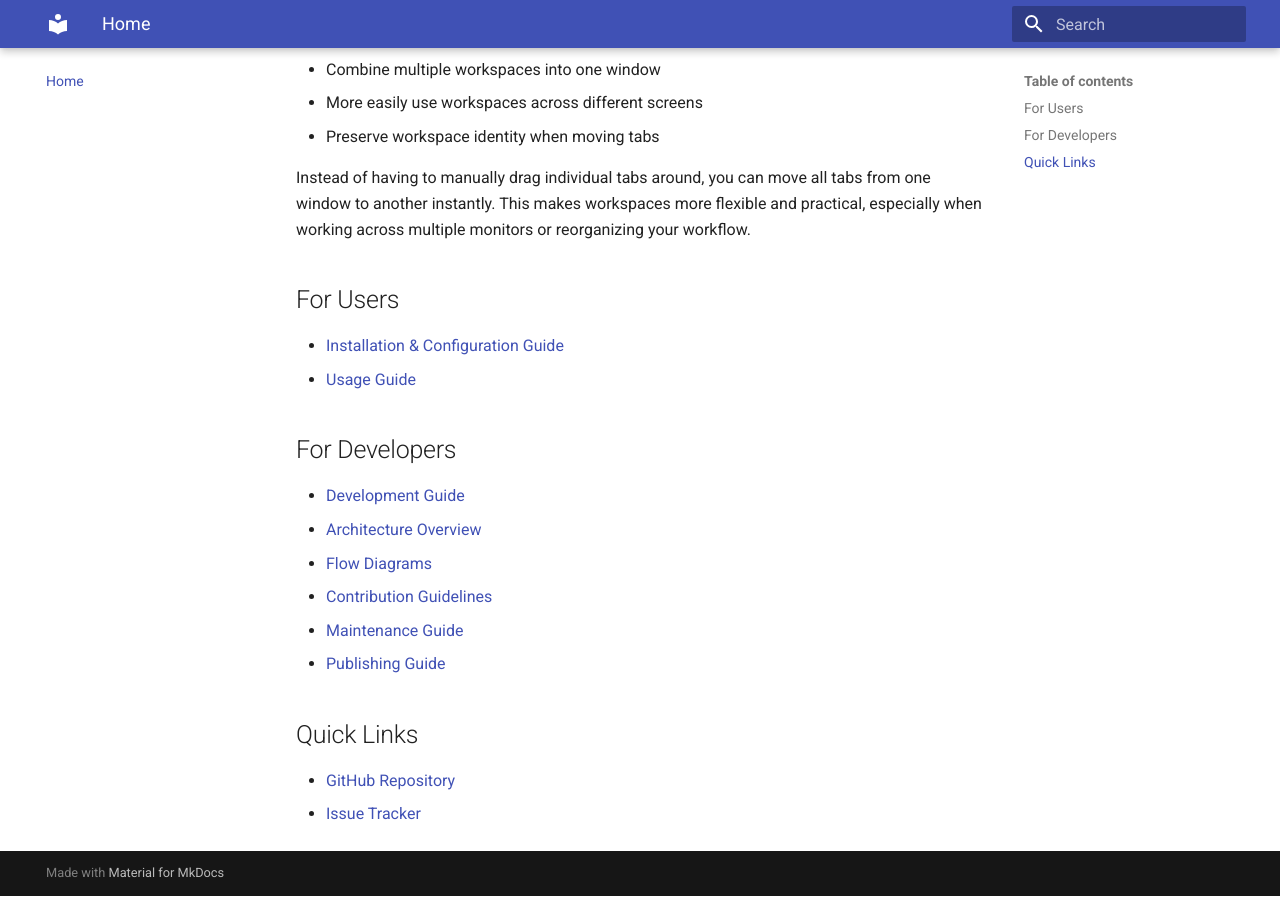
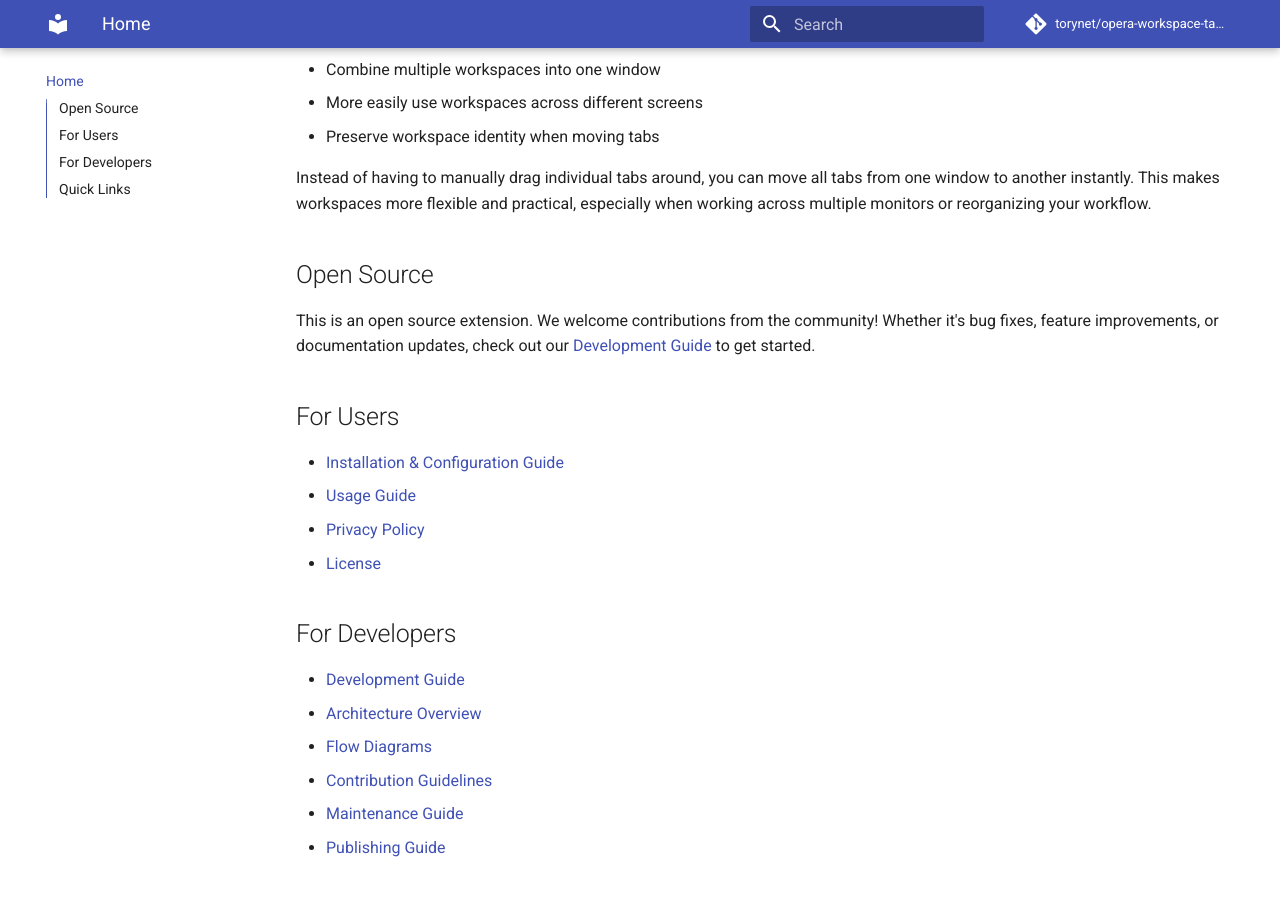
Before and after one commit to torynet/opera-workspace-tab-manager, an MkDocs documentation site: the page built from docs/index.md, in a window 1280 px wide and 900 px high, scrolled down 341 px. Built offline with MkDocs 1.6.1 and Material for MkDocs 9.7.7, drawn with Linux system fonts in a browser that asks for light colours; comment, search, counter and statistics services are not loaded.

```diff
--- a/docs/index.md
+++ b/docs/index.md
@@ -11,10 +11,16 @@ This extension makes Opera's workspace feature more powerful by letting you easi
 
 Instead of having to manually drag individual tabs around, you can move all tabs from one window to another instantly. This makes workspaces more flexible and practical, especially when working across multiple monitors or reorganizing your workflow.
 
+## Open Source
+
+This is an open source extension. We welcome contributions from the community! Whether it's bug fixes, feature improvements, or documentation updates, check out our [Development Guide](development/index.md) to get started.
+
 ## For Users
 
 - [Installation & Configuration Guide](user/config.md)
 - [Usage Guide](user/usage.md)
+- [Privacy Policy](privacy.md)
+- [License](license.md)
 
 ## For Developers
 
--- a/mkdocs.yml
+++ b/mkdocs.yml
@@ -1,5 +1,8 @@
-site_name: Extension Documentation
+site_name: Workspace Tab Manager
 docs_dir: docs
+site_url: https://torynet.github.io/opera-workspace-tab-manager/
+repo_url: https://github.com/torynet/opera-workspace-tab-manager
+repo_name: torynet/opera-workspace-tab-manager
 theme:
   name: material
   features:
@@ -7,12 +10,21 @@ theme:
     - navigation.sections
     - navigation.expand
     - search.highlight
+    - toc.follow     # Auto-scroll TOC while reading
+    - toc.integrate  # Integrate TOC into navigation
+
+markdown_extensions:
+  - toc:
+      permalink: true    # Add anchors to headings
+      toc_depth: 3      # Show up to h3 in TOC
 
 nav:
   - Home: index.md
   - User Guide:
       - Installation & Configuration: user/config.md
       - Usage Guide: user/usage.md
+      - Privacy Policy: privacy.md
+      - License: license.md
   - Development Guide:
       - Overview: development/index.md
       - Architecture: development/architecture.md
```
Also changed, not shown: PRIVACY.md (added, +54 -0 lines), background.js (+20 -0 lines), docs/license.md (added, +12 -0 lines), docs/privacy.md (added, +13 -0 lines), docs/user/usage.md (+2 -0 lines), options.html (+47 -0 lines), manifest.json.
